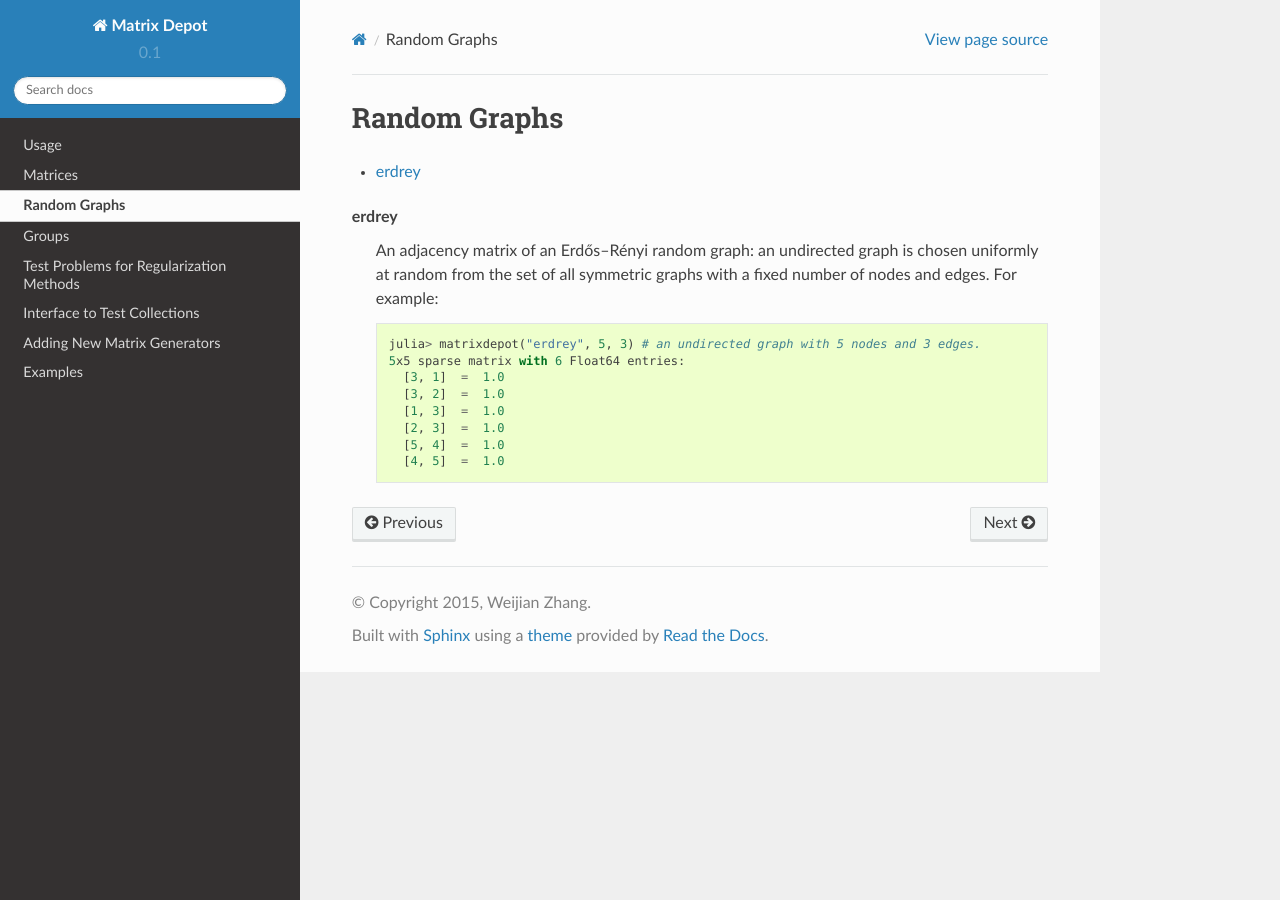
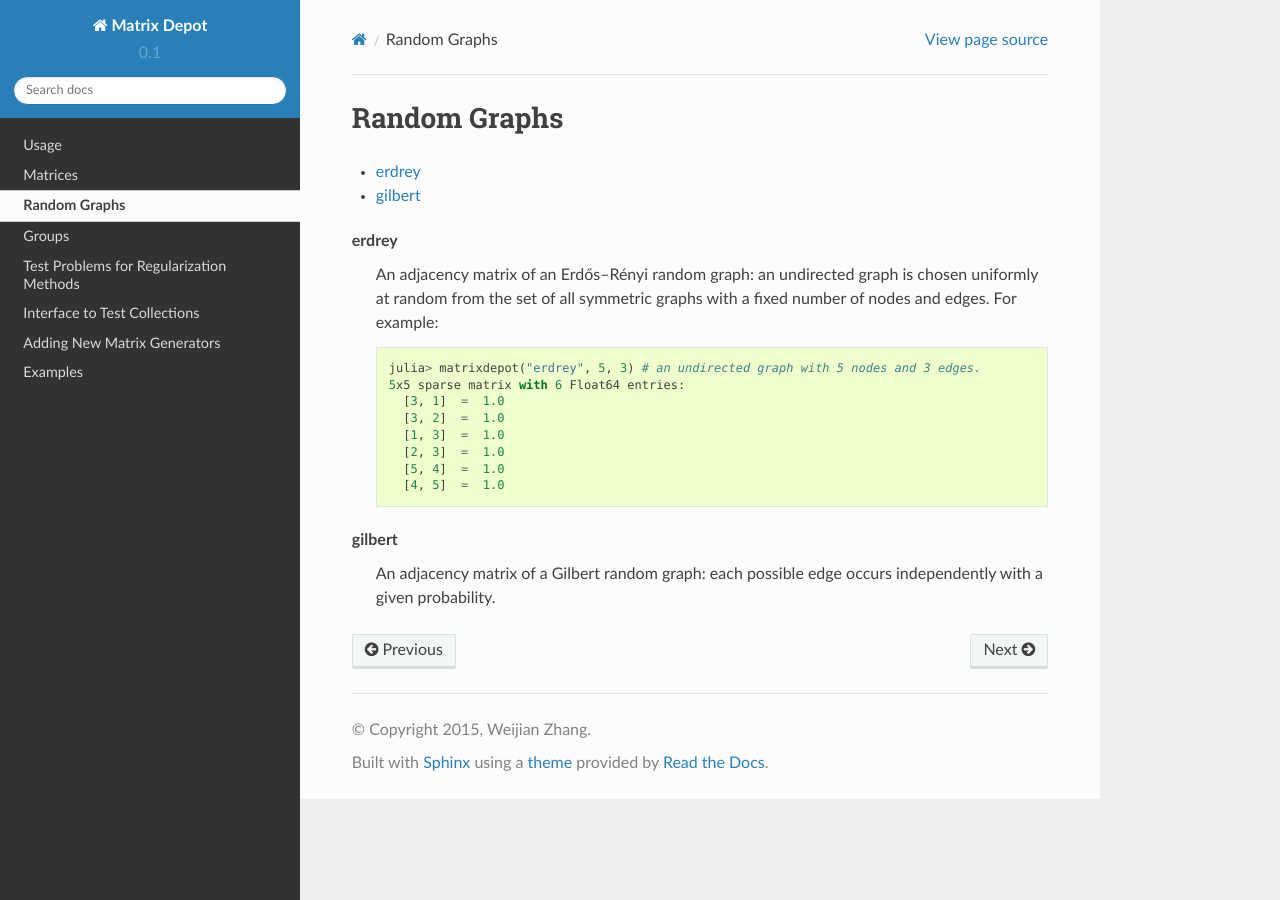
Before and after one commit to JuliaLinearAlgebra/MatrixDepot.jl, a Sphinx documentation site: the page built from doc/graphs.rst, in a window 1280 px wide. Built offline with Sphinx 7.4.7 and the Read the Docs theme 2.0.0, drawn with Linux system fonts in a browser that asks for light colours.

Commit message:
update docs

```diff
--- a/doc/graphs.rst
+++ b/doc/graphs.rst
@@ -4,6 +4,7 @@ Random Graphs
 ==============
 
 * :term:`erdrey`
+* :term:`gilbert`
 
 .. glossary::
    :sorted:
@@ -22,3 +23,7 @@ Random Graphs
 	   [2, 3]  =  1.0
 	   [5, 4]  =  1.0
 	   [4, 5]  =  1.0
+
+   gilbert
+         An adjacency matrix of a Gilbert random graph: each possible edge occurs
+	 independently with a given probability.
```
